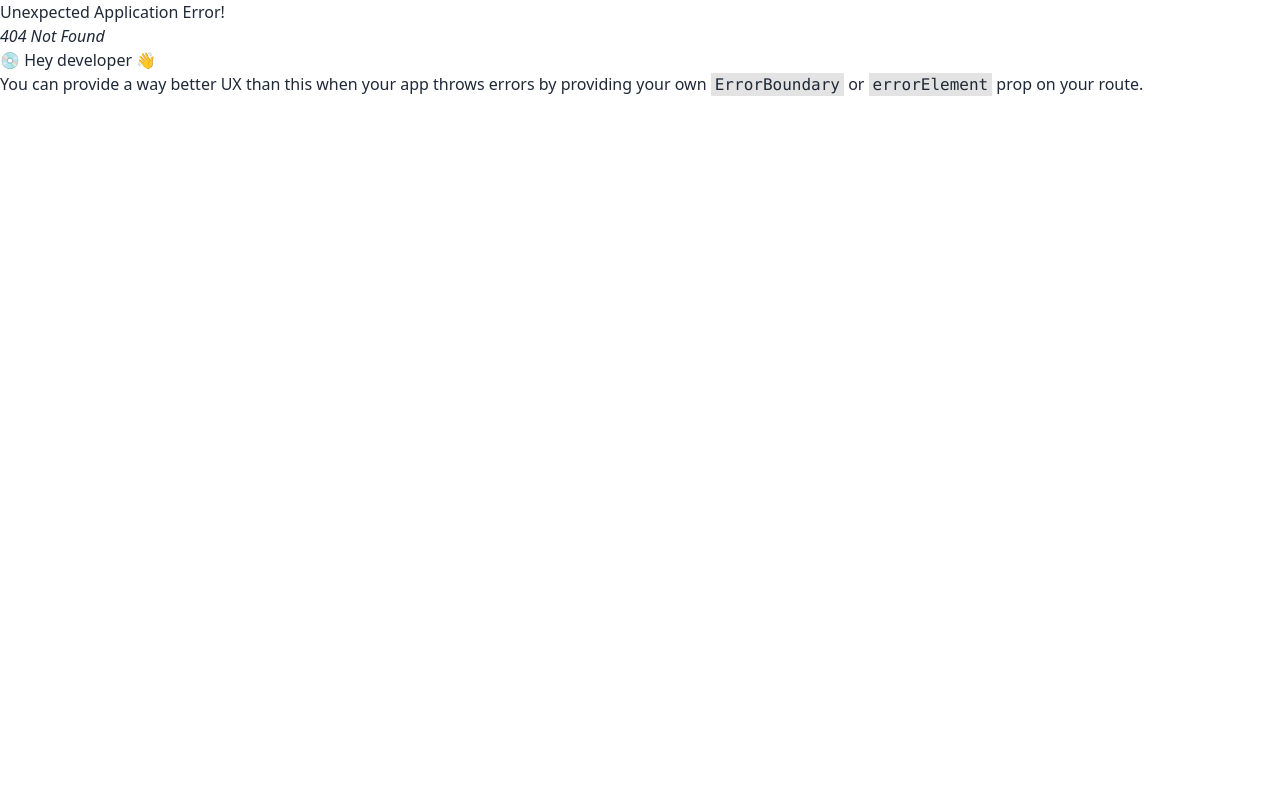
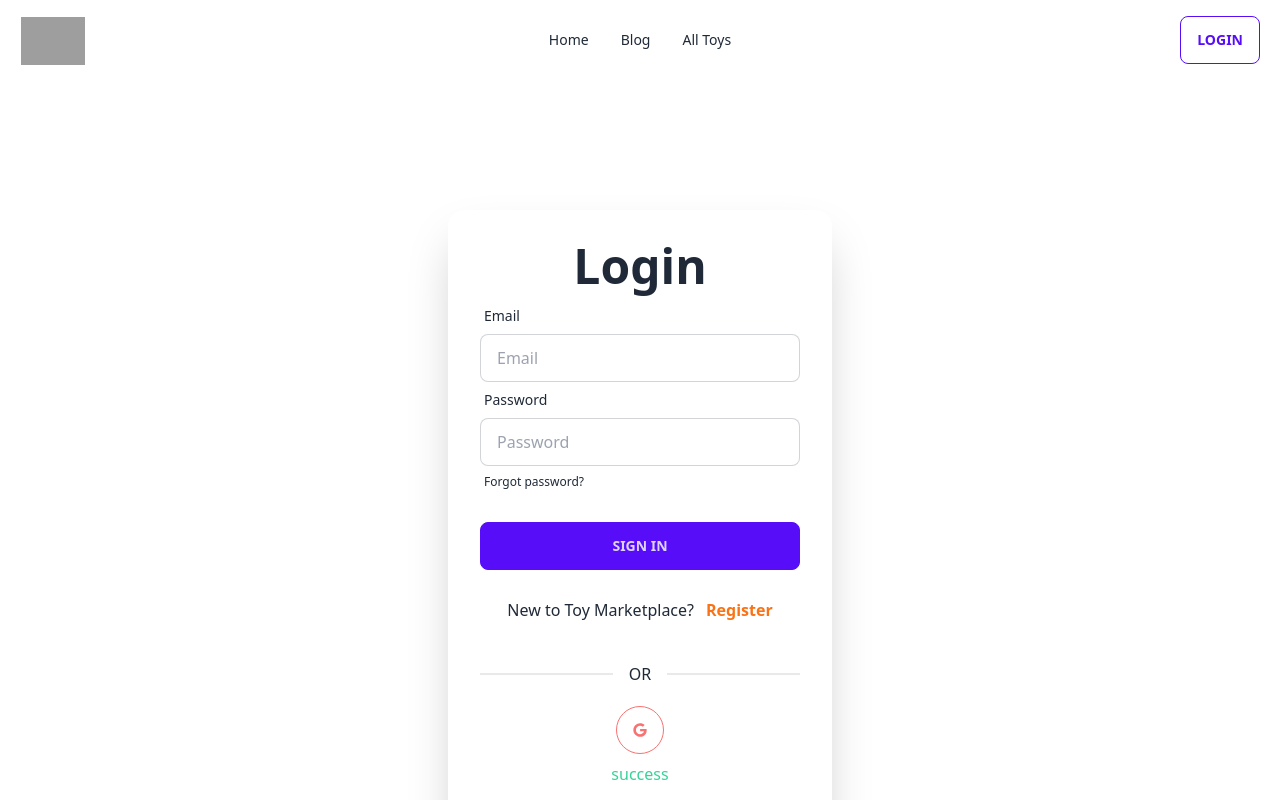
Before and after one commit to salimakhond/summer-camp-client-side, a React (Vite) app: page /login in a window 1280 px wide. Before the commit this address had no page. Shown: the top 800 px of the page. Built offline with nearby package versions, Linux system fonts and the light colour scheme; grey boxes are pictures that could not be loaded.

Commit message:
login page added

```diff
--- a/package.json
+++ b/package.json
@@ -14,6 +14,7 @@
     "match-sorter": "^6.3.1",
     "react": "^18.2.0",
     "react-dom": "^18.2.0",
+    "react-hook-form": "^7.44.3",
     "react-icons": "^4.9.0",
     "react-router-dom": "^6.11.2",
     "sort-by": "^1.2.0"
--- /dev/null
+++ b/src/pages/Login/Login.jsx
@@ -0,0 +1,60 @@
+import { useForm } from "react-hook-form";
+import { FaGoogle } from "react-icons/fa";
+import { Link } from "react-router-dom";
+
+const Login = () => {
+    const { register, handleSubmit, watch, formState: { errors } } = useForm();
+    const onSubmit = data => console.log(data);
+    console.log(watch("example"));
+
+    return (
+        <div className="px-5 py-[50px] md:py-[80px] lg:py-[130px] bg-white">
+            <div className="card m-auto w-full max-w-sm shadow-2xl bg-base-100">
+                <div className="card-body">
+                    <h2 className="text-5xl font-bold text-center">Login</h2>
+                    <form onSubmit={handleSubmit(onSubmit)}>
+                        <div className="form-control">
+                            <label className="label">
+                                <span className="label-text">Email</span>
+                            </label>
+                            <input type="text" {...register("email", { required: true })} name='email' placeholder="Email" className="input input-bordered" />
+                            {errors.email && <span className="text-error mt-2">Email is required</span>}
+                        </div>
+                        <div className="form-control">
+                            <label className="label">
+                                <span className="label-text">Password</span>
+                            </label>
+                            <input type="password" {...register("password", {
+                                required: true,
+                                minLength: 6,
+                                pattern: /^(?=.*[A-Z])(?=.*[!@#$&*]).*$/,
+                            })} name='password' placeholder="Password" className="input input-bordered" />
+                            {errors.password?.type === 'required' && <p className="text-error mt-2">Password is required</p>}
+                            {errors.password?.type === 'minLength' && <p className="text-error mt-2">Your password less than 6 characters</p>}
+                            {errors.password?.type === 'pattern' && <p className="text-error mt-2">Your password must have one capital letter and one special character.</p>}
+                            <label className="label">
+                                <a href="#" className="label-text-alt link link-hover">Forgot password?</a>
+                            </label>
+                        </div>
+                        <div className="form-control mt-6">
+                            <input className="btn btn-primary" type="submit" value="Sign In" />
+                        </div>
+                    </form>
+                    <p className='my-5 text-center'>New to Toy Marketplace?
+                        <Link className='text-orange-500 font-bold ml-3' to='/register'>Register</Link>
+                    </p>
+                    <div className="divider">OR</div>
+                    <div className="text-center">
+                        <button className=" btn btn-circle btn-outline btn-error hover:text-white">
+                            <FaGoogle></FaGoogle>
+                        </button>
+                    </div>
+                    <p className="text-success text-center">success</p>
+                    <p className="text-error text-center">error</p>
+                </div>
+            </div>
+        </div>
+    );
+};
+
+export default Login;
--- a/src/routes/Routes.jsx
+++ b/src/routes/Routes.jsx
@@ -1,6 +1,7 @@
 import { createBrowserRouter } from "react-router-dom";
 import Home from "../pages/Home/Home/Home";
 import Main from "../layout/Main";
+import Login from "../pages/Login/Login";
 
 const router = createBrowserRouter([
     {
@@ -11,6 +12,10 @@
                 path: '/',
                 element: <Home></Home>
             },
+            {
+                path: 'login',
+                element: <Login></Login>
+            },
 
         ]
     },
```
Also changed, not shown: 1 other file (tests, documents, lock files or other folders).
